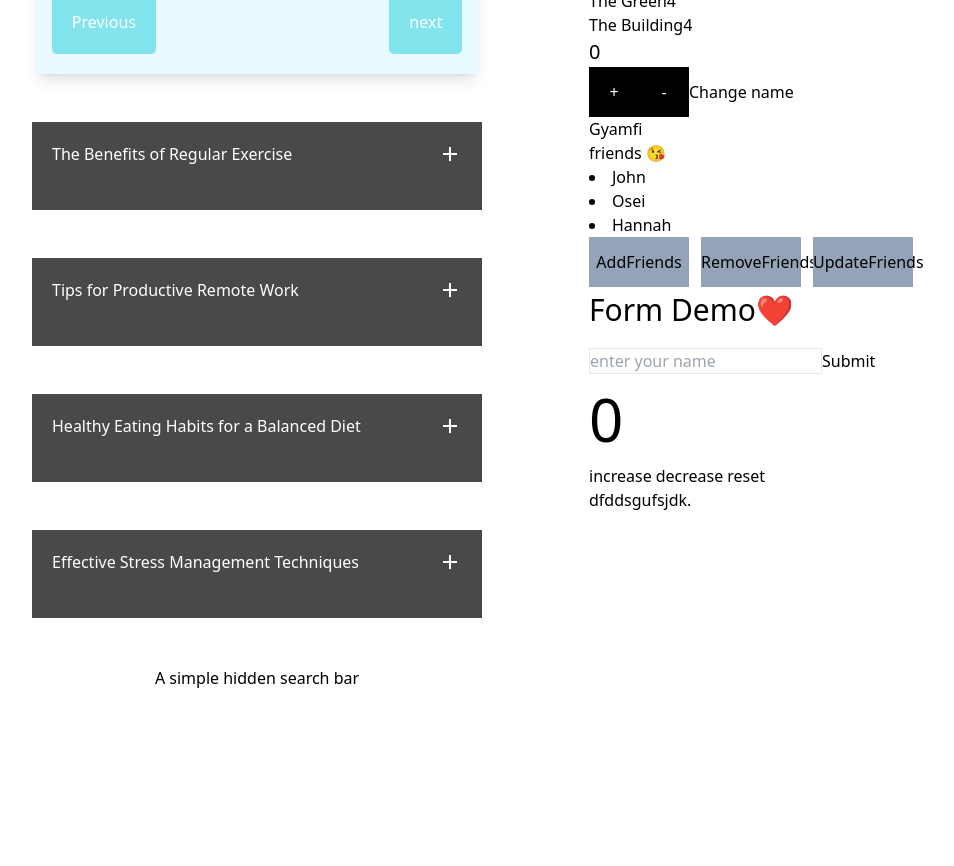
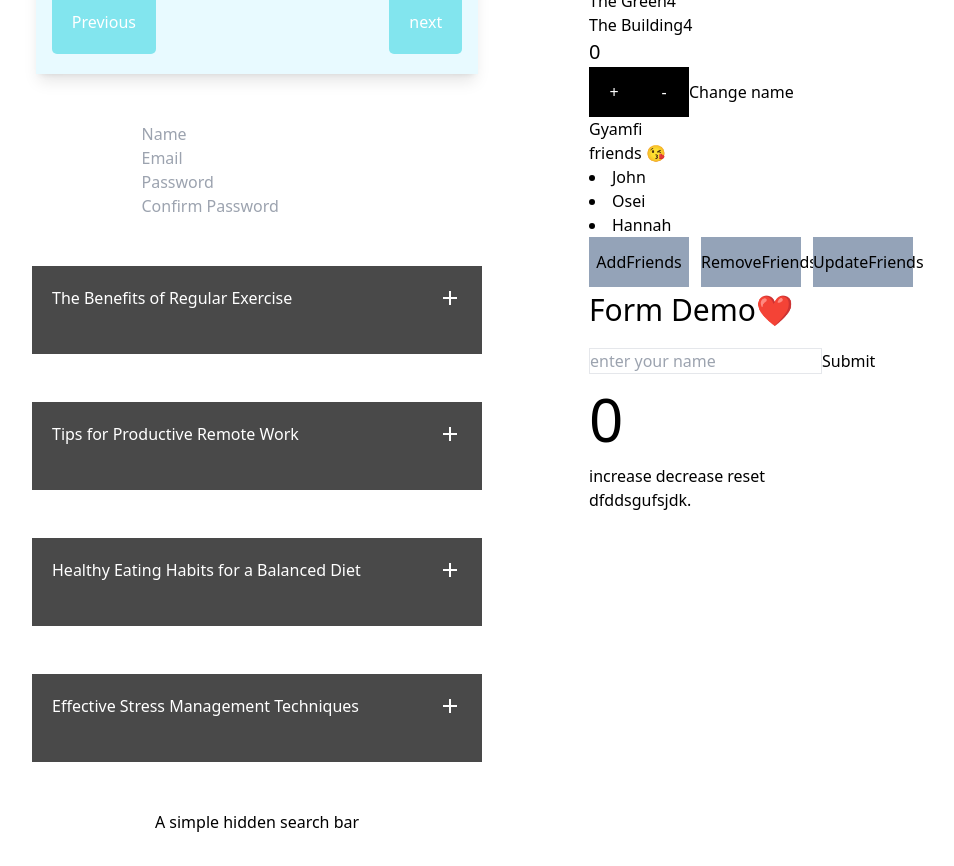
Before and after one commit to gyamficodes/myapp-react-lesson, a React (Create React App) app: page / in a window 1280 px wide. Shown: the part 780-1646 px from the top of the page, without its empty margins (59-1013 px from the left). Built offline with nearby package versions, Linux system fonts and the light colour scheme; no server answers.

Commit message:
Form Project Begins

```diff
--- a/src/App.js
+++ b/src/App.js
@@ -6,7 +6,8 @@ import Main from "./components/Meal/Main";
 import Calculator from "./Calculator/Toggle";
 import Testimonial from "./components/Testimonial/Testimonial";
 import Accordian from "./components/Accordian/Accordian";
-import { articles } from "./components/Accordian/Utils/Content";
+import { articles } from "./components/Accordian/Utils/Content"
+import Validate from "./components/Form/Validate";
 // project
 import UserReducer from "./components/UserReducer";
 import Add from "./components/Add";
@@ -51,6 +52,7 @@ function App() {
   <Counter/>
   <Todo/>
   <Testimonial/>
+  <Validate/>
   {articles.map(({title, content}) => (
  <Accordian title={title}  content={content} key={Math.random() * 100}/>
 ))
--- /dev/null
+++ b/src/components/Form/Validate.jsx
@@ -0,0 +1,63 @@
+import { useState } from "react";
+
+const Validate = () => {
+  const [username, setUserName] = useState("");
+  const [email, setEmail] = useState("");
+  const [password, setPassword] = useState("");
+  const [confirmPassword, setConfirmPassword] = useState("");
+
+  const [errorUserName, setErrorUserName] = useState("");
+  const [erroreEmail, setErrorEmail] = useState("");
+  const [errorPassword, setErrorPassword] = useState("");
+  const [errorConfirmPassword, setErrorConfirmPassword] = useState("");
+
+  const [userColor, setUserColor] = useState("");
+  const [emailColor, setEmailColor] = useState("");
+  const [passwordColor, setPasswordColor] = useState("");
+  const [confirmPasswordColor, setconfirmPasswordColor] = useState("");
+  return (
+    <>
+      <div className="card">
+        <div className="card-image"></div>
+
+        <form action="">
+          <input
+            type="text"
+            placeholder="Name"
+            value={username}
+            onChange={(e) => setUserName(e.target.value)}
+          />
+          <p>{errorUserName}</p>
+
+          <input
+            type="text"
+            placeholder="Email"
+            value={email}
+            onChange={(e) =>  setEmail(e.target.value)}
+          />
+          <p>{erroreEmail}</p>
+
+          <input
+            type="number"
+            placeholder="Password"
+            value={password}
+            onChange={(e) =>  setPassword(e.target.value)}
+          />
+          <p>{errorPassword}</p>
+
+          <input
+            type="number"
+            placeholder="Confirm Password"
+            value={confirmPassword}
+            onChange={(e) =>  setConfirmPassword(e.target.value)}
+          />
+          <p>{errorConfirmPassword}</p>
+
+
+        </form>
+      </div>
+    </>
+  );
+};
+
+export default Validate;
```
Also changed, not shown: src/index.css (line endings or trailing spaces).
